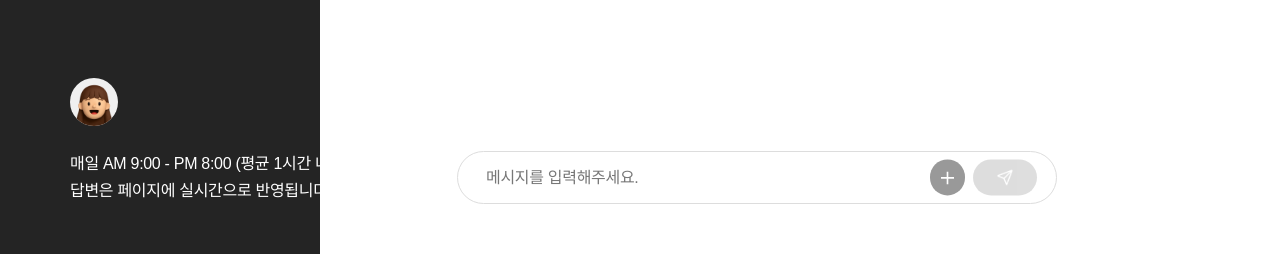
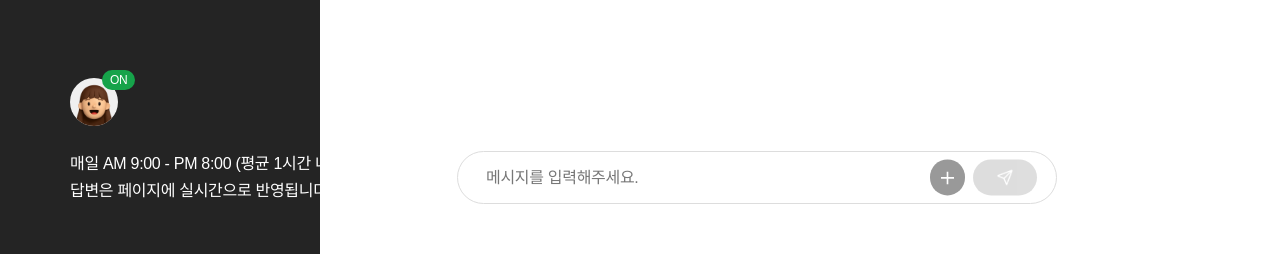
Before and after one commit to JUYOUNG0728/youngfolio, a Next.js app: page /contact/inquiry in a window 1280 px wide. Shown: the part 516-770 px from the top of the page. Built offline with nearby package versions, Linux system fonts and the light colour scheme; no server answers; the database is empty.

Commit message:
feat: InquiryHeader 에서 답변 가능 시간 기준으로 ON/OFF 표시되게 추가

```diff
--- a/components/Inquiry/InquiryHeader.tsx
+++ b/components/Inquiry/InquiryHeader.tsx
@@ -1,8 +1,29 @@
 "use client";
 
 import Image from "next/image";
+import { useEffect, useState } from "react";
 
 export default function InquiryHeader() {
+  const [isWorkingHour, setIsWorkingHour] = useState(false);
+
+  useEffect(() => {
+    const checkWorkingHour = () => {
+      const now = new Date();
+      const hour = now.getHours();
+
+      if (hour >= 9 && hour < 20) {
+        setIsWorkingHour(true);
+      } else {
+        setIsWorkingHour(false);
+      }
+    };
+
+    checkWorkingHour();
+
+    const interval = setInterval(checkWorkingHour, 60 * 1000);
+    return () => clearInterval(interval);
+  }, []);
+
   return (
     <div className="absolute ml-[70px] h-[calc(100%-272px)] flex flex-col justify-between top-48 xl:top-60 xl:h-[calc(100%-340px)]">
       <div>
@@ -18,7 +39,14 @@ export default function InquiryHeader() {
           다른 방법으로 문의하기
         </span>
       </div>
-      <div className="text-white body4 flex flex-col">
+      <div className="relative text-white body4 flex flex-col">
+        <div
+          className={`${
+            isWorkingHour ? "bg-green-600" : "bg-gray-40"
+          } px-2 py-[2px] rounded-xl absolute top-[-8px] left-8 text-white text-xs font-medium xl:left-9 xl:text-sm xl:top-[-10px]`}
+        >
+          <span>{isWorkingHour ? "ON" : "OFF"}</span>
+        </div>
         <div className="mb-6 bg-gray-10 w-12 h-12 rounded-full pt-[5px] overflow-hidden xl:w-14 xl:h-14 xl:mb-7">
           <Image
             src="/images/icon-admin-avatar.png"
```
